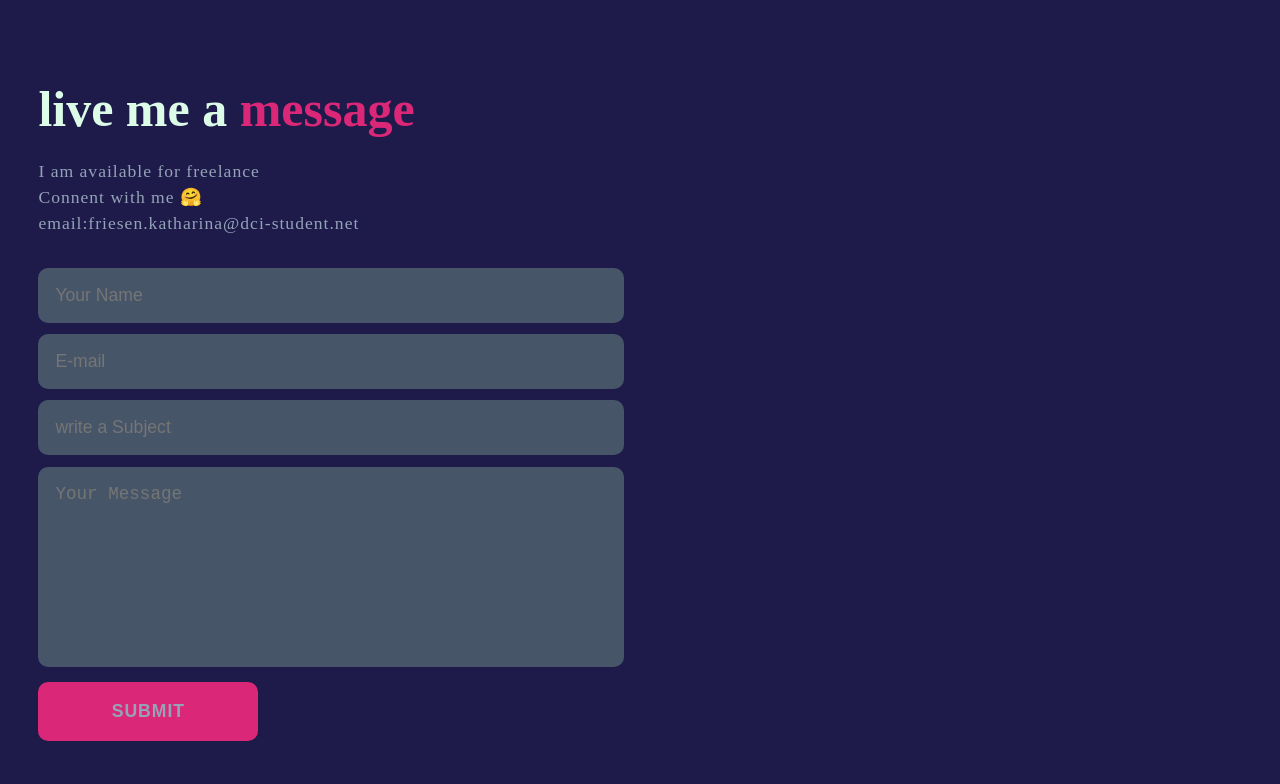
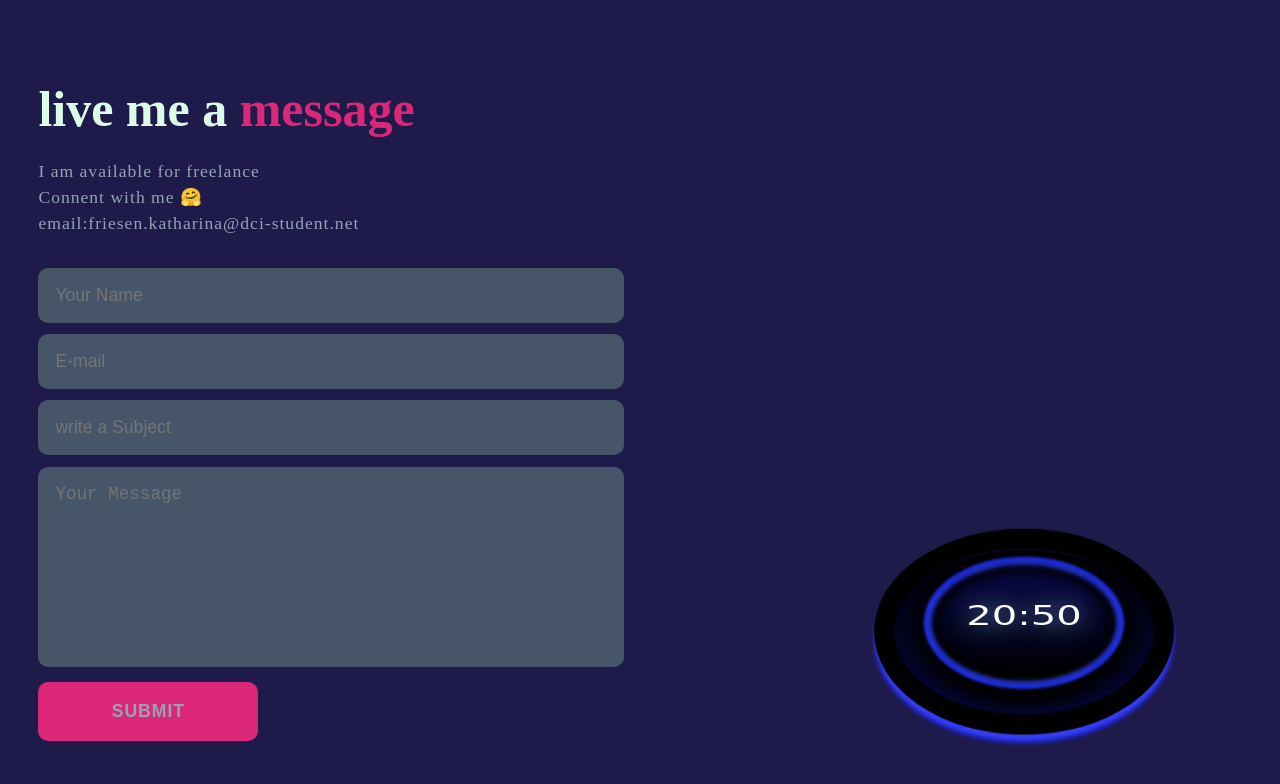
Before and after one commit to friesenkatharina/Portfolio-Webseite, a website: page contact.html in a window 1280 px wide. Drawn offline with Linux system fonts and the light colour scheme.

Commit message:
fix bucks, add clock,

```diff
--- a/RockPaperScissors-JS-Game/app.js
+++ b/RockPaperScissors-JS-Game/app.js
@@ -38,7 +38,7 @@ function win(userChoice, computerChoice) {
     ${convertToWord(computerChoice)}${smallCompWord}
    du gewinnst!`;
   userChoice_div.classList.add("green-glow");
-  setTimeout(() => userChoice_div.classList.remove("green-glow"), 300); // 300 Millisekunden bis zum Entfernen des Effekts
+  setTimeout(() => userChoice_div.classList.remove("green-glow"), 300);
 }
 
 function lose(userChoice, computerChoice) {
@@ -53,7 +53,7 @@ function lose(userChoice, computerChoice) {
       ${convertToWord(computerChoice)}${smallCompWord}
      du verlierst`;
   userChoice_div.classList.add("red-glow");
-  setTimeout(() => userChoice_div.classList.remove("red-glow"), 300); // 300 Millisekunden bis zum Entfernen des Effekts
+  setTimeout(() => userChoice_div.classList.remove("red-glow"), 300);
 }
 
 function draw(userChoice, computerChoice) {
@@ -65,7 +65,7 @@ function draw(userChoice, computerChoice) {
       ${convertToWord(computerChoice)}${smallCompWord}
     unentschieden!`;
   userChoice_div.classList.add("grey-glow");
-  setTimeout(() => userChoice_div.classList.remove("grey-glow"), 300); // 300 Millisekunden bis zum Entfernen des Effekts
+  setTimeout(() => userChoice_div.classList.remove("grey-glow"), 300);
 }
 
 function game(userChoice) {
--- /dev/null
+++ b/clock/clock.css
@@ -0,0 +1,175 @@
+/* body {
+  background: #000;
+} */
+
+.container {
+  position: absolute;
+  top: 80%;
+  left: 80%;
+  transform: translate(-50%, -50%);
+}
+
+.rim {
+  position: absolute;
+  top: 50%;
+  left: 50%;
+  transform: translate(-50%, -50%);
+  width: 300px;
+  height: 300px;
+  border: 20px solid #000;
+  border-radius: 50%;
+  animation: shift-rim 8s infinite;
+  z-index: 10;
+}
+
+.outer {
+  width: 300px;
+  height: 300px;
+  background: linear-gradient(
+    to bottom,
+    rgba(0, 0, 0, 1) 0%,
+    rgba(8, 8, 71, 1) 100%
+  );
+  border: 10px solid #1a23f2;
+  border-radius: 50%;
+  box-sizing: border-box;
+  filter: blur(2px);
+  animation: shift 8s infinite;
+  &::before {
+    display: block;
+    content: "";
+    position: absolute;
+    top: 50%;
+    left: 50%;
+    transform: translate(-50%, -50%);
+    width: 104%;
+    height: 104%;
+    border: 1px solid #fff;
+    box-sizing: border-box;
+    border-radius: 50%;
+    opacity: 1;
+    filter: blur(2px);
+  }
+}
+
+.inner {
+  position: absolute;
+  top: -10px;
+  left: 50%;
+  transform: translateX(-50%);
+  width: 200px;
+  height: 200px;
+  background: linear-gradient(
+    to bottom,
+    rgba(8, 8, 71, 1) 0%,
+    rgba(0, 0, 0, 1) 100%
+  );
+  border: 8px solid #1a23f2;
+  border-radius: 50%;
+  box-sizing: border-box;
+  box-shadow: 0 10px 20px 10px #000;
+  filter: blur(1px);
+  animation: shift-inner 8s infinite;
+  &::before {
+    display: block;
+    content: "";
+    position: absolute;
+    top: 50%;
+    left: 50%;
+    transform: translate(-50%, -50%);
+    width: 100%;
+    height: 100%;
+    border: 8px solid #000;
+    box-sizing: border-box;
+    border-radius: 50%;
+    opacity: 1;
+    filter: blur(5px);
+  }
+  &::after {
+    display: block;
+    content: "";
+    position: absolute;
+    top: 50%;
+    left: 50%;
+    transform: translate(-50%, -50%);
+    width: 105%;
+    height: 105%;
+    border: 1px solid #6aaee9;
+    box-sizing: border-box;
+    border-radius: 50%;
+    opacity: 1;
+    filter: blur(3px);
+  }
+}
+
+#clock {
+  position: absolute;
+  top: -10px;
+  left: 50%;
+  transform: translateX(-50%);
+  width: 100%;
+  height: 50px;
+  color: #fff;
+  font-family: "Baloo Tammudu", cursive;
+  font-size: 40px;
+  text-align: center;
+  text-shadow: 0 0 30px #8dcaed;
+  animation: shift-clock 8s infinite;
+}
+
+@keyframes shift {
+  0% {
+    height: 100px;
+  }
+  50% {
+    height: 280px;
+  }
+  100% {
+    height: 100px;
+  }
+}
+
+@keyframes shift-rim {
+  0% {
+    top: 40%;
+    height: 100px;
+  }
+  50% {
+    top: 50%;
+    height: 280px;
+  }
+  100% {
+    top: 40%;
+    height: 100px;
+  }
+}
+
+@keyframes shift-inner {
+  0% {
+    top: -10px;
+    height: 50px;
+  }
+  50% {
+    top: 40px;
+    height: 190px;
+  }
+  100% {
+    top: -10px;
+    height: 50px;
+  }
+}
+
+@keyframes shift-clock {
+  0% {
+    top: -10px;
+    transform: translateX(-50%) scaleY(0.2);
+  }
+  50% {
+    top: 100px;
+    transform: translateX(-50%) scaleY(1);
+  }
+  100% {
+    top: -10px;
+    transform: translateX(-50%) scaleY(0.2);
+  }
+}
--- /dev/null
+++ b/clock/clock.js
@@ -0,0 +1,15 @@
+(function startTime() {
+  var today = new Date();
+  var h = today.getHours();
+  var m = today.getMinutes();
+  m = checkTime(m);
+  document.getElementById("clock").innerHTML = h + ":" + m;
+  var t = setTimeout(startTime, 500);
+})();
+
+function checkTime(i) {
+  if (i < 10) {
+    i = "0" + i;
+  }
+  return i;
+}
--- a/contact.html
+++ b/contact.html
@@ -4,10 +4,17 @@
     <meta charset="UTF-8" />
     <meta name="viewport" content="width=device-width, initial-scale=1.0" />
     <link rel="stylesheet" href="./styles/contact.css" />
+    <link rel="stylesheet" href="./clock/clock.css" />
 
     <title>Contact</title>
   </head>
   <body>
+    <div class="container">
+      <div class="rim"></div>
+      <div class="outer"></div>
+      <div class="inner"></div>
+      <div id="clock"></div>
+    </div>
     <section class="contact">
       <div class="contact-form">
         <h1>live me a <span>message</span></h1>
@@ -37,5 +44,6 @@
     </section>
 
     <script src="./src/main.js"></script>
+    <script src="./clock/clock.js"></script>
   </body>
 </html>
--- a/package.json
+++ b/package.json
@@ -21,7 +21,8 @@
   },
   "dependencies": {
     "@ionic/core": "6.7.5",
-    "gsap": "^3.12.2"
+    "gsap": "^3.12.2",
+    "three": "^0.162.0"
   },
   "private": true
 }
--- a/styles/time.css
+++ b/styles/time.css
@@ -1,12 +1,13 @@
 .time {
   border-bottom: 2px solid #db2777;
+  font-size: 20px;
   position: absolute;
-  right: 10%;
+  right: 5%;
   color: #94a3b8;
   color: #1e1b4b;
 }
 
-#demo {
+#displayArea {
   position: absolute;
   top: 25%;
   right: 5%;
```
Also changed, not shown: clock/clock.html (added, +12 -0 lines), index.html (+31 -8 lines), src/script.js (+26 -11 lines), styles/about.css (+27 -8 lines), styles/header.css (+6 -2 lines), README.md, styles/dark-mode.css (deleted), 1 other file.
